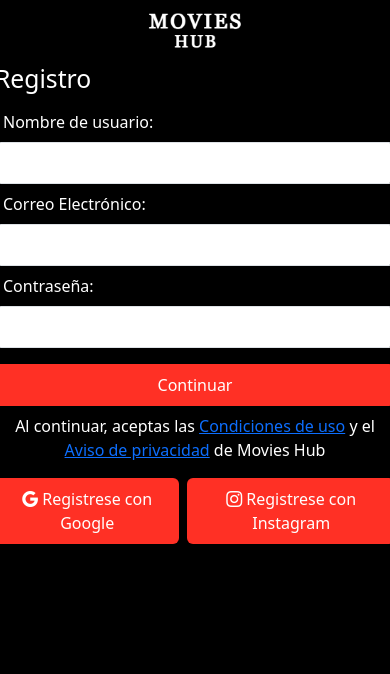
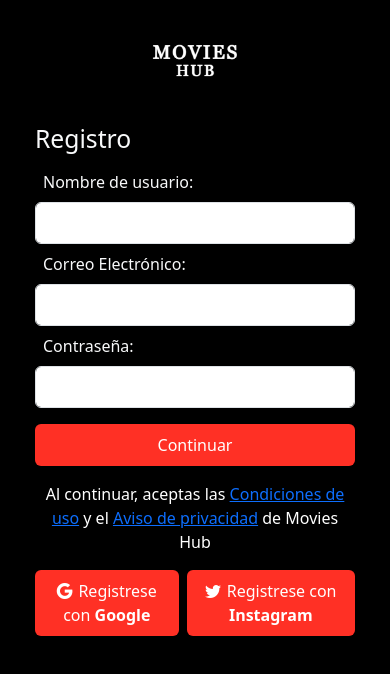
Before and after one commit to valentinpate/pelis-mern, a React (Create React App) app in the folder client/pelis-mern/: page /signup in a window 390 px wide. Shown: the top 674 px of the page. Built offline with nearby package versions, Linux system fonts and the light colour scheme.

Commit message:
responsive1 part 2

```diff
--- a/client/pelis-mern/src/pages/home/Estrenos.jsx
+++ b/client/pelis-mern/src/pages/home/Estrenos.jsx
@@ -68,21 +68,21 @@
     };
 
     return(
-        <section className="p-5" id="search">
+        <section className="estrenos p-5" id="search">
             <div className="d-flex justify-content-between mb-5 position-relative">
                 <h4 className="text-uppercase text-light ms-4">Opening this week</h4>
                 <input type="text" className="estrenos-search me-4 ps-3 bg-transparent border border-1 border-light rounded rounded-2 text-light" placeholder="Search" value={busqueda} onChange={(e)=>{setBusqueda(e.target.value)}}/>
                 <button className="btn-search-absolute position-absolute" onClick={search} disabled={busqueda === "" ? "disabled" : ""}><Link to={`/search?query=${search()}`}><i className="btn-search-absolute bi bi-search px-5"></i></Link></button>
             </div>
             <hr />
-            <div class="pt-4 pb-5">
+            <div className="genres pt-4 pb-5">
                 <button className={colorButton === "Action" ? "btn px-4 btn-dark colorButton ms-2 text-light" : "btn px-4 btn-dark ms-2 text-light"} value="Action" onClick={(e)=>{setColorButton(e.target.value);setPagina(1)}}>Action</button>
                 <button className={colorButton === "Comedy" ? "btn px-4 btn-dark colorButton ms-2 text-light" : "btn px-4 btn-dark ms-2 text-light"} value="Comedy" onClick={(e)=>{setColorButton(e.target.value);setPagina(1)}}>Comedy</button>
                 <button className={colorButton === "Drama" ? "btn px-4 btn-dark colorButton ms-2 text-light" : "btn px-4 btn-dark ms-2 text-light"} value="Drama" onClick={(e)=>{setColorButton(e.target.value);setPagina(1)}}>Drama</button>
                 <button className={colorButton === "Adventure" ? "btn px-4 btn-dark colorButton ms-2 text-light" : "btn px-4 btn-dark ms-2 text-light"} value="Adventure" onClick={(e)=>{setColorButton(e.target.value);setPagina(1)}}>Adventure</button>
                 <button className={colorButton === "Animation" ? "btn px-4 btn-dark colorButton ms-2 text-light" : "btn px-4 btn-dark ms-2 text-light"} value="Animation" onClick={(e)=>{setColorButton(e.target.value);setPagina(1)}}>Animation</button>
             </div>
-            <div class="d-flex flex-wrap">
+            <div class="pelis d-flex flex-wrap">
                 { estrenos.length>0 ?
                     estrenos.map((estreno,index)=>{
                         let movieLink = `/movie/${estreno.id}`
--- a/client/pelis-mern/src/pages/home/ProxEstrenos.jsx
+++ b/client/pelis-mern/src/pages/home/ProxEstrenos.jsx
@@ -51,7 +51,7 @@
                 <h4 class="text-uppercase text-light ms-4">Coming soon</h4>
             </div>
             <hr />
-            <div class="d-flex flex-wrap">
+            <div class="proxPelis d-flex flex-wrap">
                 {proxEstrenos.map((proxEstreno)=>{
                     let movieLink = `/movie/${proxEstreno.id}`
                     return <Link to={movieLink} style={{textDecoration:"none"}}>
--- a/client/pelis-mern/src/pages/signin/SignIn.jsx
+++ b/client/pelis-mern/src/pages/signin/SignIn.jsx
@@ -46,11 +46,11 @@
 
 
   return (
-    <div className='d-flex flex-column align-items-center text-center justify-content-center w-100 textWhite'>
-        <div className='text-center p-2'>
+    <div className='d-flex flex-column align-items-center text-center justify-content-center w-100 text-light'>
+        <div className='text-center p-2' style={{margin:"2em 0"}}>
             <img src="logo.png" alt="Movies Hub" class="logo"/>
         </div>
-        <div className='d-flex flex-column ancho justify-content-start'>
+        <div className='d-flex flex-column ancho justify-content-start' style={{marginBottom:"1em"}}>
             <h2 className='text-start'>Inicio de Sesión</h2>
             {login?<p> Credenciales incorrectas!</p>:null}
             <form onSubmit={enviarDatos}>
@@ -67,11 +67,11 @@
             <p class="align-self-start mt-2">Al continuar, aceptas las <a href="">Condiciones de uso</a> y el <a href="">Aviso de privacidad</a> de Movies Hub</p>
 
             <div class="d-flex">
-              <a href='http://localhost:3001/auth/google' className='pe-2'><button className='btn colorButton p-2 btnRegistro'><i class="bi bi-google pe-1 iconRegister"></i>Registrese con Google</button></a>
-              <a href='http://localhost:3001/auth/twitter' className='pe-2'><button className='btn colorButton p-2 btnRegistro'><i class="bi bi-twitter pe-1 iconRegister"></i>Registrese con Twitter</button></a>
+              <a href='http://localhost:3001/auth/google' className='pe-2'><button className='btn colorButton p-2 btnRegistro'><i class="bi bi-google pe-1 iconRegister"></i>Registrese con <b>Google</b></button></a>
+              <a href='http://localhost:3001/auth/twitter' className='pe-2'><button className='btn colorButton p-2 btnRegistro'><i class="bi bi-twitter pe-1 iconRegister"></i>Registrese con <b>Twitter</b></button></a>
             </div>
         </div>
-        <div class="d-flex  pt-2">
+        <div class="sign-redirect d-flex pt-2">
             <p className='pe-2'>¿No tienes cuenta en Movies Hub?</p><NavLink to="/signup"><a href="" className='ps-2'>Crear tu cuenta</a></NavLink>
         </div>
 
--- a/client/pelis-mern/src/pages/signup/SignUp.jsx
+++ b/client/pelis-mern/src/pages/signup/SignUp.jsx
@@ -49,14 +49,14 @@
   }
 
   return (
-    <div className='d-flex flex-column align-items-center text-center justify-content-center w-100 textWhite'>
-        <div className='text-center p-2'>
+    <div className='d-flex flex-column align-items-center text-center justify-content-center w-100 text-light'>
+        <div className='text-center p-2' style={{margin:"2em 0"}}>
             <img src="logo.png" alt="Movies Hub" class="logo"/>
         </div>
         <div className='d-flex flex-column ancho justify-content-start'>
             <h2 className='text-start'>Registro</h2>
             {llav?<p>el usuario ya existe</p>:null}
-            <form onSubmit={enviarDatos}>
+            <form onSubmit={enviarDatos} style={{marginBottom:"1em"}}>
                 <div className='d-flex flex-column'>
                     <label className='p-2 text-start' htmlFor="email">Nombre de usuario:</label>
                     <input className='p-2 form-control' type="text" id="name"  value={name} onChange={datosName} required />
@@ -71,10 +71,10 @@
                 </div>
             <button className='btn colorButton ancho mt-2 p-2' type="submit">Continuar</button>
             </form>
-            <p class="align-self-start mt-2">Al continuar, aceptas las <a href="">Condiciones de uso</a> y el <a href="">Aviso de privacidad</a> de Movies Hub</p>
-            <div class="d-flex">
-              <a href='http://localhost:3001/auth/google' className='pe-2'><button className='btn colorButton p-2 btnRegistro'><i class="bi bi-google pe-1"></i>Registrese con Google</button></a>
-                <button className='btn colorButton p-2 btnRegistro'><i class="bi bi-instagram pe-1"></i>Registrese con Instagram</button>
+            <p className="align-self-start mb-3">Al continuar, aceptas las <a href="">Condiciones de uso</a> y el <a href="">Aviso de privacidad</a> de Movies Hub</p>
+            <div class="sign-redirect d-flex">
+              <a href='http://localhost:3001/auth/google' className='pe-2'><button className='btn colorButton p-2 btnRegistro'><i class="bi bi-google pe-1"></i>Registrese con <b>Google</b></button></a>
+                <button className='btn colorButton p-2 btnRegistro'><i class="bi bi-twitter pe-1"></i>Registrese con <b>Instagram</b></button>
             </div>
         </div>
 
--- a/client/pelis-mern/src/responsive1.css
+++ b/client/pelis-mern/src/responsive1.css
@@ -1,6 +1,10 @@
-/* RESPONSIVE 1 - Header, Hero y Footer */
+/* RESPONSIVE 1 - Header, Hero, SignIn, SignUp y Footer */
 
-@media (max-width:992px){}
+@media (max-width:992px){
+    .estrenos{
+        margin-bottom:4em;
+    }
+}
 
 @media (max-width:768px){
     .logo{
@@ -25,8 +29,13 @@
     .hero-trailer{
         right:8em;
     }
+    .pelis, .proxPelis{
+        display:flex;
+        align-items:center;
+        justify-content:center;
+    }
     .footer-content{
-        width:90%;
+        width:80%;
     }
     .copyright{
         font-size:0.8rem;
@@ -37,7 +46,7 @@
 
 @media (max-width:576px){
     .logo{
-        width:6em;
+        width:5.5em;
     }
     .burger{
         display:block;
@@ -55,8 +64,20 @@
     .hero-trailer{
         display:none;
     }
+    .genres{
+        display:flex;
+        flex-direction:column;
+        justify-content:center;
+    }
+    .genres button{
+        font-size:1rem;
+        margin:0.5em;
+    }
     footer .logo{
         margin-left:1em;
+    }
+    .footer-content{
+        width:90%;
     }
     .footer-content .social-media i{
         margin: 0 0.5em;
@@ -65,4 +86,10 @@
     .copyright{
         right:7.3em;
     }
+    .ancho{
+        width:20rem;
+    }
+    .sign-redirect{
+        font-size:0.9rem;
+    }
 }
--- a/client/pelis-mern/src/sketch.css
+++ b/client/pelis-mern/src/sketch.css
@@ -105,6 +105,11 @@
     cursor:pointer;
 }
 
+.ancho i{
+    font-size:1rem;
+    margin-right:0.1em;
+}
+
 /* Pseudoclases */
 
 .hoverEnlace:hover{
@@ -132,7 +137,6 @@
 .reverseColorButton:hover{
     background-color: var(--red) !important
 }
-
 
 .social-media i:hover{
     color:var(--red)
@@ -334,10 +338,6 @@
     font-size: x-large;
 }
 
-.textWhite{
-    color: white !important;
-}
-
 .ancho{
     width: 25rem;
 }
```
